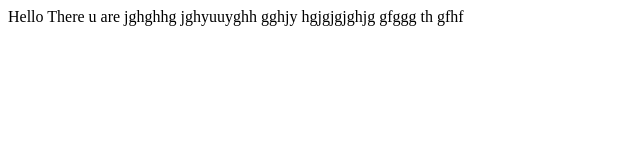
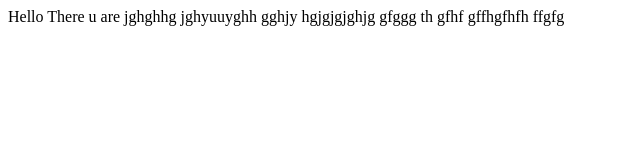
Before and after one commit to InfinityTech-zz/TestDev, a plain HTML site: page index.html in a window 1280 px wide. Shown: the whole page, without its empty margins (0-640 px from the left). Drawn offline with Linux system fonts and the light colour scheme.

Commit message:
First Commit Newhhhhg123hj99jgjg

```diff
--- a/index.html
+++ b/index.html
@@ -1,4 +1,4 @@
 <html>
   <head></head>
-  <body>Hello There u are jghghhg jghyuuyghh gghjy  hgjgjgjghjg gfggg th gfhf</body>
+  <body>Hello There u are jghghhg jghyuuyghh gghjy  hgjgjgjghjg gfggg th gfhf gffhgfhfh ffgfg</body>
 </html>
```
